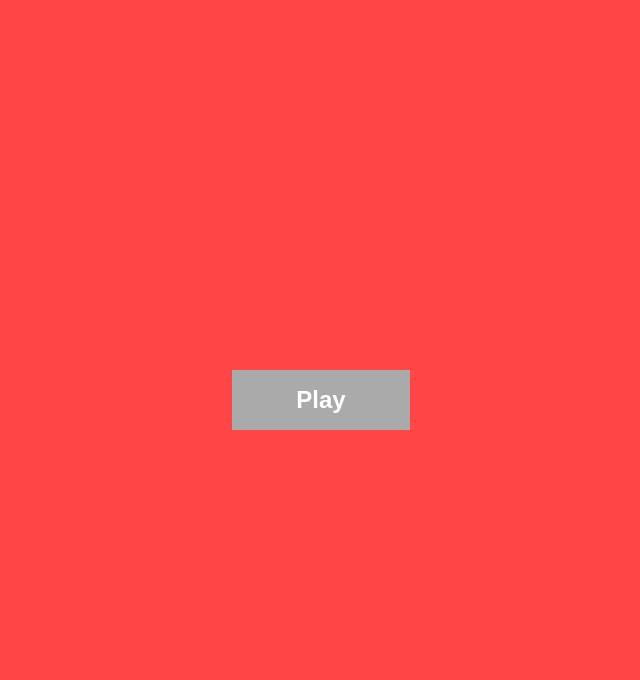
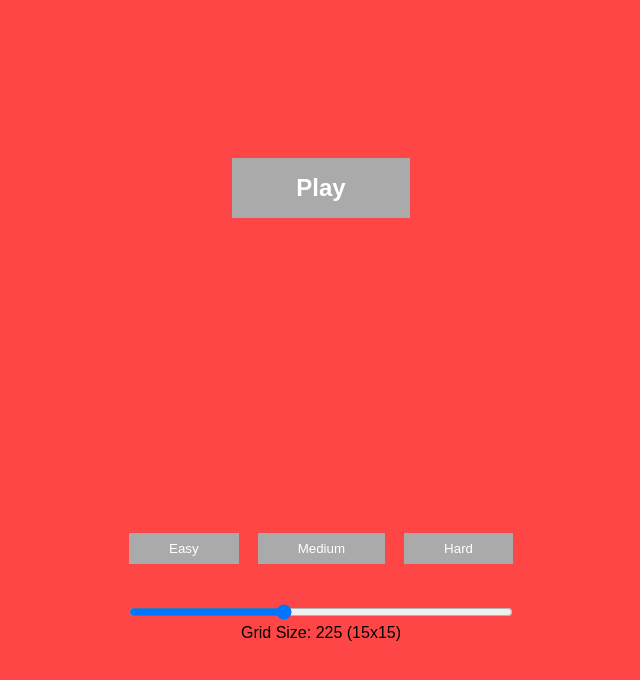
Before and after one commit to BK2004/React-Sweep, a React (Create React App) app: page / in a window 1280 px wide. Shown: the top 680 px of the page, without its empty margins (319-959 px from the left). Built offline with nearby package versions, Linux system fonts and the light colour scheme.

Commit message:
Added grid size customization, mouse hover effect on hidden tiles.

```diff
--- a/src/App.js
+++ b/src/App.js
@@ -6,17 +6,19 @@ const SQUARE_TYPES = {
   Uninitialized: 2
 }
 
-const GRID_WIDTH = 7;
-const GRID_HEIGHT = 7;
+const EASY_PRESET = 9;
+const MEDIUM_PRESET = 15;
+const HARD_PRESET = 23;
 
 let squares = []
 
 function App() {
   const [screen, setScreen] = useState(0);
+  const [tileCount, setTileCount] = useState(MEDIUM_PRESET);
 
   return (
     <>
-      { screen === 0 ? <Menu toGridScreen={() => { setScreen(1); squares = Array(GRID_HEIGHT * GRID_WIDTH).fill(SQUARE_TYPES.Uninitialized); }} /> : <Grid backToMenu={() => { setScreen(0); }} bombCount={Math.floor(GRID_HEIGHT * GRID_WIDTH * 0.125)} /> }
+      { screen === 0 ? <Menu tileCount={tileCount} setTileCount={setTileCount} toGridScreen={() => { setScreen(1); squares = Array(tileCount ** 2).fill(SQUARE_TYPES.Uninitialized); }} /> : <Grid backToMenu={() => { setScreen(0); }} bombCount={Math.floor(tileCount ** 2 * (tileCount/HARD_PRESET*0.2)) - 1} tileCount={tileCount ** 2} /> }
       { screen === 1 && <Darken /> }
     </>
   );
@@ -26,17 +28,30 @@ function Darken() {
   return <div className="grey-out"></div>
 }
 
-function Menu({ toGridScreen }) {
+function Menu({ toGridScreen, tileCount, setTileCount }) {
   return (
     <>
       <button className="play-button" onClick={toGridScreen}>Play</button>
+      <div className="tile-setter">
+        <div className="preset-container">
+          <button className="slider-preset" onClick={() => setTileCount(EASY_PRESET)}>Easy</button>
+          <button className="slider-preset" onClick={() => setTileCount(MEDIUM_PRESET)}>Medium</button>
+          <button className="slider-preset" onClick={() => setTileCount(HARD_PRESET)}>Hard</button>
+        </div>
+        <div className="slider-wrap">
+          <input className="tile-slider" type="range" min="7" max="27" step="2" value={tileCount} onChange={(e) => {
+            setTileCount(e.target.value);
+          }}></input>
+          <p className="slider-label">{"Grid Size: " + tileCount**2 + ` (${tileCount}x${tileCount})`}</p>
+        </div>
+      </div>
     </>
   )
 }
 
-function Grid({ backToMenu, bombCount }) {
-  const [squareVals, setSquareVals] = useState(Array(GRID_WIDTH * GRID_HEIGHT).fill(""));
-  const [hidden, setHidden] = useState(Array(GRID_HEIGHT * GRID_WIDTH).fill(true));
+function Grid({ backToMenu, bombCount, tileCount }) {
+  const [squareVals, setSquareVals] = useState(Array(tileCount).fill(""));
+  const [hidden, setHidden] = useState(Array(tileCount).fill(true));
   const [gameActive, setGameActive] = useState(true);
   const [numRevealed, setNumRevealed] = useState(0);
 
@@ -44,7 +59,7 @@ function Grid({ backToMenu, bombCount }) {
 
   // Check if all tiles have been revealed
   function checkAllRevealed() {
-    if (gameActive && numRevealed === (GRID_WIDTH * GRID_HEIGHT) - bombCount) {
+    if (gameActive && numRevealed === (tileCount) - bombCount) {
       // all has been revealed, end game
       setGameActive(false);
     }
@@ -61,7 +76,7 @@ function Grid({ backToMenu, bombCount }) {
 
     // Initialize grid
     if (squares[index] === SQUARE_TYPES.Uninitialized) {
-      GenerateGrid(GRID_WIDTH, GRID_HEIGHT, index, bombCount);
+      GenerateGrid(Math.sqrt(tileCount), Math.sqrt(tileCount), index, bombCount);
     }
 
     let count = 0;
@@ -100,7 +115,7 @@ function Grid({ backToMenu, bombCount }) {
       // Slowly reveal all bombs
       let bCount = 0;
       const g = document.querySelector('.grid');
-      for (let i = 0; i < GRID_HEIGHT * GRID_WIDTH; i++) {
+      for (let i = 0; i < tileCount; i++) {
         if (squares[i] === SQUARE_TYPES.Bomb) {
           bCount++;
 
@@ -148,7 +163,7 @@ function Square({ squareIndex, value, hidden, onclick, onrightclick }) {
 
 // Recursively reveals adjacent tiles to an empty space and all adjacent empty spaces
 function RecursiveReveal(hiddenArr, valArr, x, y) {
-  if (x < 0 || y < 0 || x >= GRID_WIDTH || y >= GRID_HEIGHT) {
+  if (x < 0 || y < 0 || x >= Math.sqrt(hiddenArr.length) || y >= Math.sqrt(hiddenArr.length)) {
     return 0;
   }
 
@@ -205,6 +220,8 @@ function GenerateGrid(width, height, startingSquareIndex, bombCount) {
       }
     }
   }
+
+  // Populate with bombs
   for (let i = 0; i < bombCount; i++) {
     let r;
     do {
@@ -214,7 +231,8 @@ function GenerateGrid(width, height, startingSquareIndex, bombCount) {
     squares[r] = SQUARE_TYPES.Bomb;
   }
 
-  for (let i = 0; i < GRID_WIDTH * GRID_HEIGHT; i++) {
+  // Set all unchanged tiles to SQUARE_TYPES.Empty
+  for (let i = 0; i < squares.length; i++) {
     if (squares[i] === SQUARE_TYPES.Uninitialized) { squares[i] = SQUARE_TYPES.Empty; }
   }
 
@@ -222,15 +240,15 @@ function GenerateGrid(width, height, startingSquareIndex, bombCount) {
 
 // Get index from coordinate points
 function GetSquareIndex(x, y) {
-  if (x < 0 || y < 0 || x >= GRID_WIDTH || y >= GRID_HEIGHT) { return null }
-  return y * GRID_WIDTH + x;
+  if (x < 0 || y < 0 || x >= Math.sqrt(squares.length) || y >= Math.sqrt(squares.length)) { return null }
+  return y * Math.sqrt(squares.length) + x;
 }
 
 // Get coordinate points from index
 function GetCoords(index) {
   return {
-    y: Math.floor(index/GRID_WIDTH),
-    x: index % GRID_WIDTH
+    y: Math.floor(index/Math.sqrt(squares.length)),
+    x: index % Math.sqrt(squares.length)
   }
 }
 
@@ -238,8 +256,8 @@ function GetCoords(index) {
 function SetDisplayVariables() {
   const root = document.querySelector(":root");
 
-  root.style.setProperty("--grid-width", GRID_WIDTH);
-  root.style.setProperty("--grid-height", GRID_HEIGHT);
+  root.style.setProperty("--grid-width", Math.sqrt(squares.length));
+  root.style.setProperty("--grid-height", Math.sqrt(squares.length));
 }
 
 export default App;
--- a/src/index.css
+++ b/src/index.css
@@ -10,6 +10,7 @@
 
 #root {
   display: flex;
+  flex-direction: column;
   align-items: center;
   height: 100vh;
 }
@@ -34,6 +35,39 @@ body {
   color: white;
   font-weight: bold;
   margin: auto;
+}
+
+.tile-setter {
+  margin: auto;
+  width: 30vw;
+  display: flex;
+  flex-direction: column;
+}
+
+.slider-wrap {
+  width: 100%;
+}
+
+.tile-slider {
+  width: 100%;
+}
+
+.slider-label {
+  text-align: center;
+}
+
+.preset-container {
+  display: flex;
+  width: 100%;
+  justify-content: space-between;
+  margin-bottom: 2.5rem;
+}
+
+.slider-preset {
+  border: none;
+  background-color: #aaa;
+  color: white;
+  padding: 0.5rem 2.5rem;
 }
 
 .grey-out {
@@ -74,8 +108,16 @@ body {
   background-color: rgb(122, 122, 122);
 }
 
+.square:nth-child(2n+1)[data-hidden="true"]:hover {
+  opacity: 0.7;
+}
+
 .square:nth-child(2n+1) {
   opacity: 1;
+}
+
+.square:nth-child(2n)[data-hidden="true"]:hover {
+  opacity: 0.5;
 }
 
 .square:nth-child(2n) {
```
